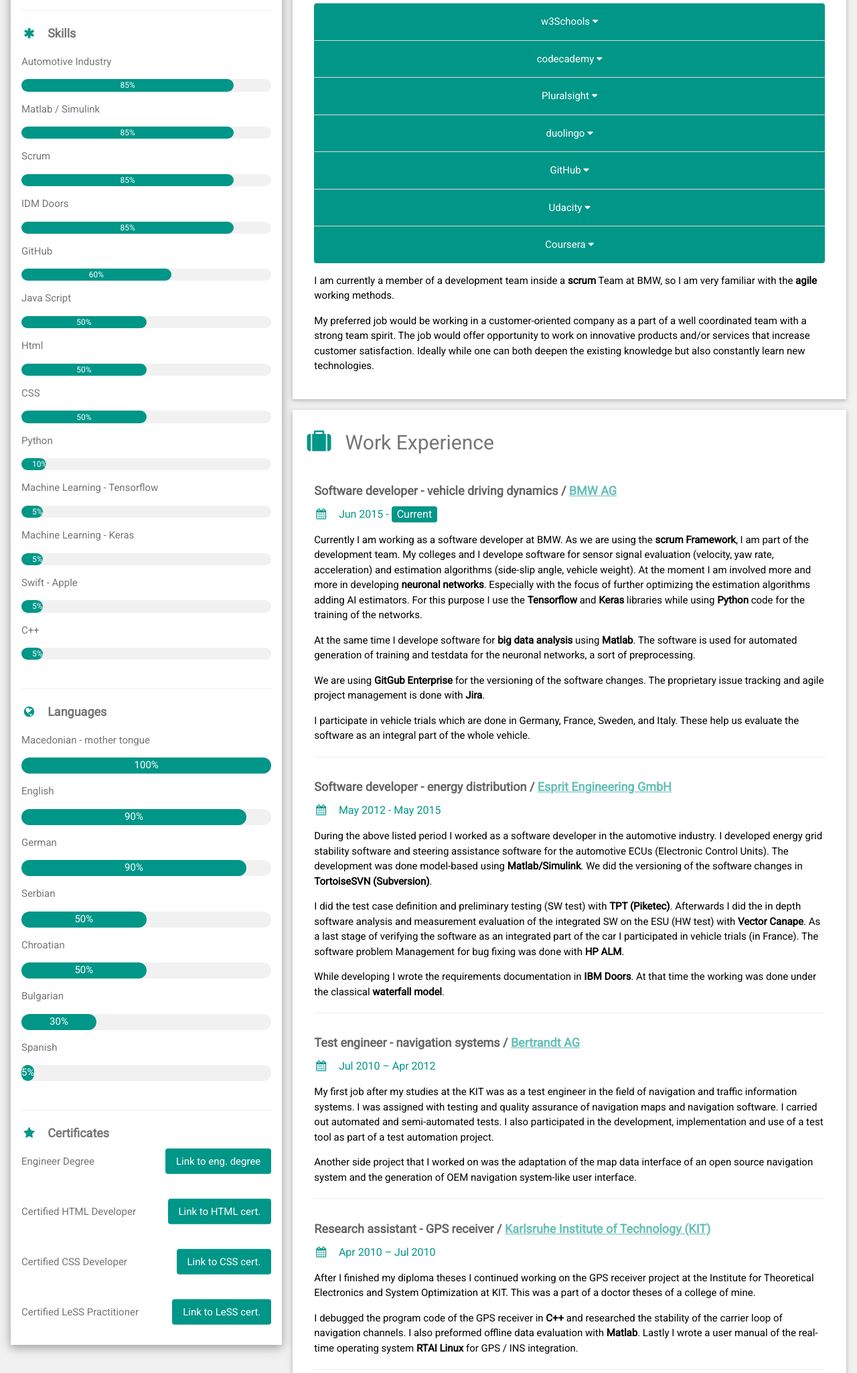
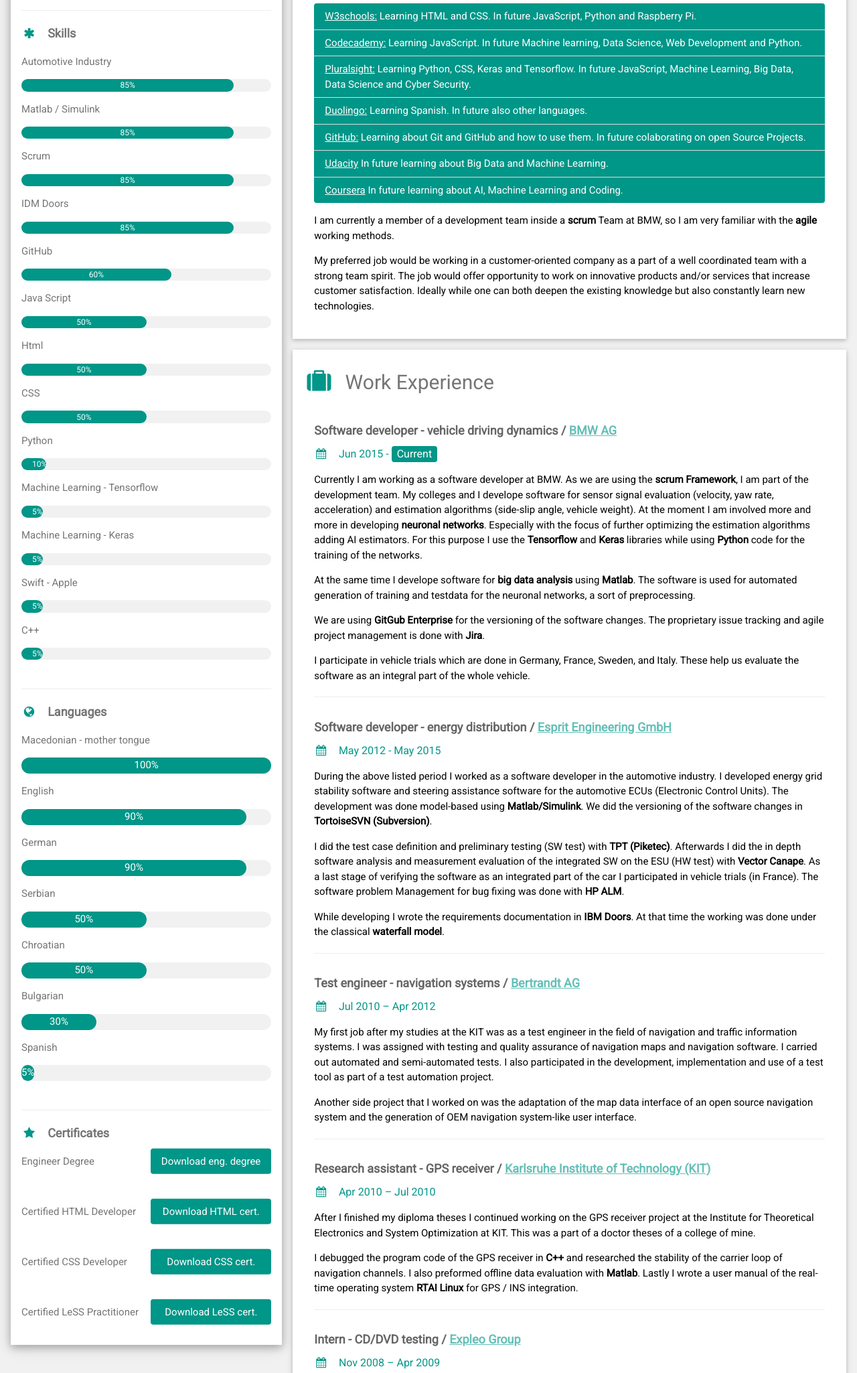
Before and after one commit to Ogy-Jan/Online-CV-Ognjan-Janev, a plain HTML site: page index.html in a window 1280 px wide. Shown: the part 460-2510 px from the top of the page at 67% size. Drawn offline with nearby package versions, Linux system fonts and the light colour scheme.

Commit message:
Last Changes

```diff
--- a/index.html
+++ b/index.html
@@ -135,29 +135,29 @@
           <p class="w3-large w3-text-theme"><b><i class="fa fa-star fa-fw w3-margin-right w3-text-teal"></i>Certificates</b></p>
             <div class="w3-display-container">
               <p>Engineer Degree</p>
-              <button class="w3-btn w3-teal w3-round w3-display-right noPC">
-                <a href="certificates/Diploma.pdf" target=" _blank" style="text-decoration:none" download>Link to eng. degree</a>
+              <button class="w3-btn w3-teal w3-round w3-display-right noPC" style="min-width: 180px"
+                <a href="certificates/Diploma.pdf" target=" _blank" style="text-decoration:none" download>Download eng. degree</a>
               </button>
            </div>
            <br>
             <div class="w3-display-container">
               <p>Certified HTML Developer</p>
-              <button class="w3-btn w3-teal w3-round w3-display-right noPC">
-                <a href="certificates/HTML.pdf" target=" _blank" style="text-decoration:none" download>Link to HTML cert.</a>
+              <button class="w3-btn w3-teal w3-round w3-display-right noPC" style="min-width: 180px">
+                <a href="certificates/HTML.pdf" target=" _blank" style="text-decoration:none" download>Download HTML cert.</a>
               </button>
            </div>
            <br>
            <div class="w3-display-container">
              <p>Certified CSS Developer</p>
-             <button class="w3-btn w3-teal w3-round w3-display-right noPC">
-               <a href="certificates/CSS.pdf" target=" _blank" style="text-decoration:none" download>Link to CSS cert.</a>
+             <button class="w3-btn w3-teal w3-round w3-display-right noPC" style="min-width: 180px">
+               <a href="certificates/CSS.pdf" target=" _blank" style="text-decoration:none" download>Download CSS cert.</a>
              </button>
           </div>
           <br>
           <div class="w3-display-container">
             <p>Certified LeSS Practitioner</p>
-            <button class="w3-btn w3-teal w3-round w3-display-right noPC">
-              <a href="certificates/Less.pdf" target=" _blank" style="text-decoration:none" download>Link to LeSS cert.</a>
+            <button class="w3-btn w3-teal w3-round w3-display-right noPC" style="min-width: 180px">
+              <a href="certificates/Less.pdf" target=" _blank" style="text-decoration:none" download>Download LeSS cert.</a>
             </button>
          </div>
           <br>
@@ -191,98 +191,14 @@
             I am currently learning using the flowing platforms/sites:
            </p>
            <!-- Learning platforms -->
-           <ul class="w3-ul w3-teal w3-round w3-center" >
-             <li> <!-- w3Schools -->
-               <div class="w3-center">
-                 <button onclick="accordionSwoosh('w3Schools')" class="w3-btn w3-block w3-tiel">w3Schools <i class="fa fa-caret-down"></i></button>
-                 <div id="w3Schools" class="w3-hide w3-animate-zoom">
-                   <p>Learning HTML and CSS.<br>
-                     In future JavaScript, Python and Raspberry Pi.
-                   </p>
-                   <a href="https://www.w3schools.com" target=" _blank">
-                     <img class="w3-round" src="images/w3schools.JPG" alt="w3schools" style="width:70%">
-                   </a>
-                 </div>
-               </div>
-             </li>
-             <li> <!-- codecademy -->
-               <div class="w3-center">
-                 <button onclick="accordionSwoosh('codecademy')" class="w3-btn w3-block w3-tiel">codecademy <i class="fa fa-caret-down"></i></button>
-                 <div id="codecademy" class="w3-hide w3-animate-zoom">
-                   <p>Learning JavaScript.<br>
-                     In future Machine learning, Data Science, Web Development and Python.
-                   </p>
-                   <a href="https://www.codecademy.com" target=" _blank">
-                     <img class="w3-round" src="images/codecademy.JPG" alt="codecademy" style="width:70%">
-                   </a>
-                 </div>
-               </div>
-             </li>
-             <li> <!-- Pluralsight -->
-               <div class="w3-center">
-                 <button onclick="accordionSwoosh('Pluralsight')" class="w3-btn w3-block w3-tiel">Pluralsight <i class="fa fa-caret-down"></i></button>
-                 <div id="Pluralsight" class="w3-hide w3-animate-zoom">
-                   <p>Learning Python, CSS, Keras and Tensorflow<br>
-                     In future JavaScript, Machine Learning, Big Data, Data Science and Cyber Security.
-                   </p>
-                   <a href="https://app.pluralsight.com" target=" _blank">
-                     <img class="w3-round" src="images/Pluralsight.JPG" alt="Pluralsight" style="width:70%">
-                   </a>
-                 </div>
-               </div>
-             </li>
-             <li> <!-- duolingo -->
-               <div class="w3-center">
-                 <button onclick="accordionSwoosh('duolingo')" class="w3-btn w3-block w3-tiel">duolingo <i class="fa fa-caret-down"></i></button>
-                 <div id="duolingo" class="w3-hide w3-animate-zoom">
-                   <p>Learning Spanish.<br>
-                     In future also other languages.
-                   </p>
-                   <a href="https://en.duolingo.com" target=" _blank">
-                     <img class="w3-round" src="images/duolingo.JPG" alt="duolingo" style="width:70%">
-                   </a>
-                 </div>
-               </div>
-             </li>
-             <li> <!-- GitHub -->
-               <div class="w3-center">
-                 <button onclick="accordionSwoosh('GitHub')" class="w3-btn w3-block w3-tiel">GitHub <i class="fa fa-caret-down"></i></button>
-                 <div id="GitHub" class="w3-hide w3-animate-zoom">
-                   <p>Learning about Git and GitHub and how to use them.<br>
-                     In future colaborating on open Source Projects.
-                   </p>
-                   <a href="https://lab.github.com" target=" _blank">
-                     <img class="w3-round" src="images/GitHub.JPG" alt="GitHub" style="width:70%">
-                   </a>
-                 </div>
-               </div>
-             </li>
-             <li> <!-- Udacity -->
-               <div class="w3-center">
-                 <button onclick="accordionSwoosh('Udacity')" class="w3-btn w3-block w3-tiel">Udacity <i class="fa fa-caret-down"></i></button>
-                 <div id="Udacity" class="w3-hide w3-animate-zoom">
-                   <p>
-                     In future learning about Big Data and Machine Learning.
-                   </p>
-                   <a href="https://udacity.com/" target=" _blank">
-                     <img class="w3-round" src="images/Udacity.JPG" alt="Udacity" style="width:70%">
-                   </a>
-                 </div>
-               </div>
-             </li>
-             <li> <!-- Coursera -->
-               <div class="w3-center">
-                 <button onclick="accordionSwoosh('Coursera')" class="w3-btn w3-block w3-tiel">Coursera <i class="fa fa-caret-down"></i></button>
-                 <div id="Coursera" class="w3-hide w3-animate-zoom">
-                   <p>
-                     In future learning about AI, Machine Learning and Coding.
-                   </p>
-                   <a href="https://www.coursera.org" target=" _blank">
-                     <img class="w3-round" src="images/Coursera.JPG" alt="Coursera" style="width:70%">
-                   </a>
-                 </div>
-               </div>
-             </li>
+           <ul class="w3-ul w3-teal w3-round" >
+             <li><a href="https://www.w3schools.com" target="_blank">W3schools:</a> Learning HTML and CSS. In future JavaScript, Python and Raspberry Pi.</li>
+             <li><a href="https://www.codecademy.com" target="_blank">Codecademy:</a> Learning JavaScript. In future Machine learning, Data Science, Web Development and Python.</li>
+             <li><a href="https://app.pluralsight.com" target="_blank">Pluralsight:</a> Learning Python, CSS, Keras and Tensorflow. In future JavaScript, Machine Learning, Big Data, Data Science and Cyber Security.</li>
+             <li><a href="https://en.duolingo.com" target="_blank">Duolingo:</a> Learning Spanish. In future also other languages.</li>
+             <li><a href="https://lab.github.com" target="_blank">GitHub:</a> Learning about Git and GitHub and how to use them. In future colaborating on open Source Projects.</li>
+             <li><a href="https://udacity.com/" target="_blank">Udacity</a> In future learning about Big Data and Machine Learning.</li>
+             <li><a href="https://www.coursera.org" target="_blank">Coursera</a> In future learning about AI, Machine Learning and Coding.</li>
            </ul>
             <p/>
              I am currently a member of a development team inside a <b>scrum</b> Team at BMW, so I am very familiar with the <b>agile</b> working methods.
@@ -408,20 +324,20 @@
           <h6 class="w3-opacity"><b>Diploma degree - Electrical engineering and information
             technology (equivalent to a masters degree)</b></h6>
           <ul class="w3-ul w3-cyan">
-            <li class="w3-blue w3-center w3-teal">Prediploma studies (Minors) - Basic subjects</li>
+            <li class="w3-center w3-teal">Prediploma studies (Minors) - Basic subjects</li>
             <li>Higher mathematics</li>
             <li>Experimental physics</li>
             <li>Digital technology</li>
             <li>Computer Science</li>
             <li>Linear electrical networks</li>
             <li>Electrical circuits</li>
-            <li class="w3-blue w3-center w3-teal">Main Diploma studies (Minors) - Extended subjects</li>
+            <li class="w3-center w3-teal">Main Diploma studies (Minors) - Extended subjects</li>
             <li>Measuring technology</li>
             <li>System dynamics and control engineering</li>
             <li>Messaging</li>
             <li>Systems and Software Engineering </li>
             <li>Generation, transmission and distribution of electrical energy</li>
-            <li class="w3-blue w3-center w3-teal">Main Diploma studies (Majors) - Specialised subjects</li>
+            <li class="w3-center w3-teal">Main Diploma studies (Majors) - Specialised subjects</li>
             <li>Methods of signal processing</li>
             <li>Identification and optimization of technical processes</li>
             <li>Knowledge-based systems in automation technology</li>
@@ -432,11 +348,11 @@
             <li>Functional and software development in the automotive industry</li>
             <li>Digital signal processing</li>
             <li>Business Management for engineers</li>
-            <li class="w3-blue w3-center w3-teal">Study thesis - Research of the Sigma-Point-Kalman Filter for SAR / INS Integration</li>
+            <li class="w3-center w3-teal">Study thesis - Research of the Sigma-Point-Kalman Filter for SAR / INS Integration</li>
             <li>Coding in <b>Ada</b></li>
             <li>Offline data processing and process comparison using Matlab</li>
             <li>Documentation</li>
-            <li class="w3-blue w3-center w3-teal">Diploma thesis - Optimization of the GPS satellite channel management of an integrated navigation system</li>
+            <li class="w3-center w3-teal">Diploma thesis - Optimization of the GPS satellite channel management of an integrated navigation system</li>
             <li>Coding in <b>C ++</b></li>
             <li>Analysis of Tightly-coupled and Deeply-coupled INS / GPS Architecture</li>
             <li>Offline data evaluation with <b>Matlab</b></li>
@@ -458,8 +374,8 @@
 
 <footer class="w3-container w3-teal w3-center w3-margin-top">
   <p>Find me on social media.</p>
-  <i class="fa fa-facebook-official w3-hover-opacity"></i>
-  <i class="fa fa-linkedin w3-hover-opacity"></i>
+  <a href="https://www.facebook.com/ogne.jan" target="_blank"><i class="fa fa-facebook-official w3-hover-opacity" style='font-size:24px'></i></a>
+  <a href="https://www.linkedin.com/in/ognjan-j-aa871548/" target="_blank"><i class="fa fa-linkedin w3-hover-opacity" style='font-size:24px'></i></a>
   <p>Powered by <a href="https://www.w3schools.com/w3css/default.asp" target="_blank">w3.css</a></p>
 </footer>
 
--- a/style.css
+++ b/style.css
@@ -1,6 +1,6 @@
 
 /* Small Devices */
-@media only screen and (max-width: 1200px) {
+@media only screen and (max-width: 1240px) {
   .noPC  {
     display: block;
     width: 100%
```
